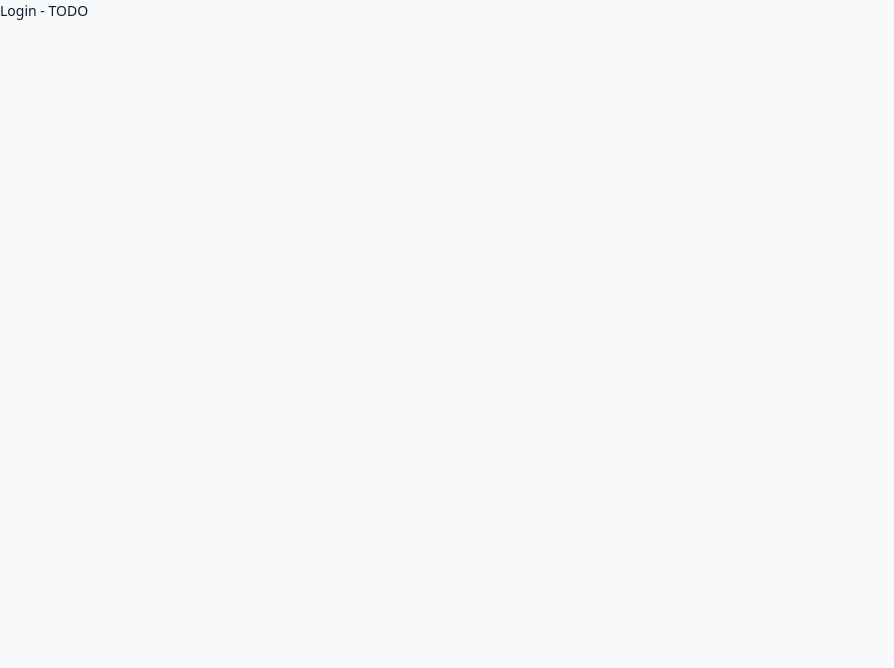
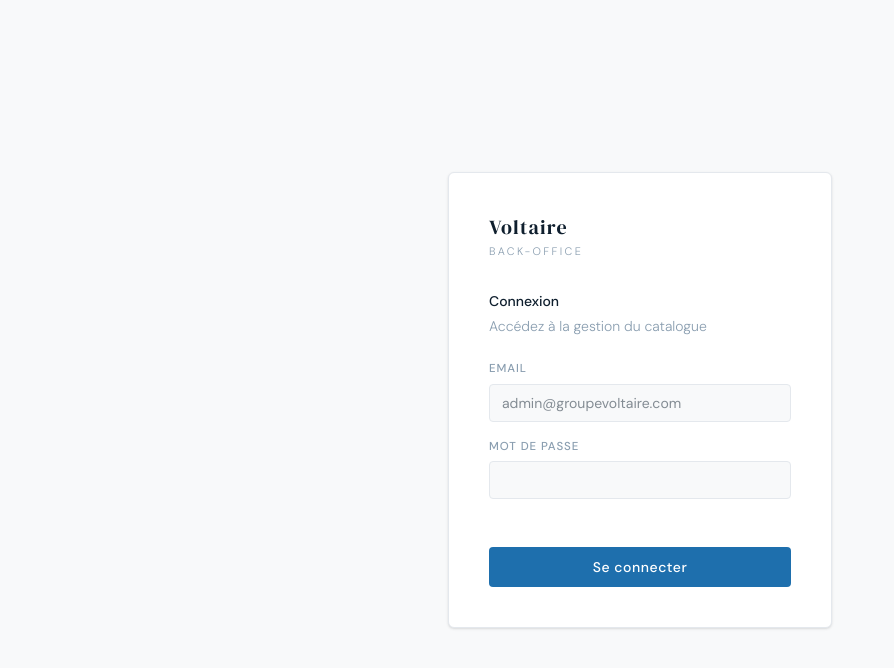
Before and after one commit to alexandre-roura/voltaire-catalog, a React (Vite) app in the folder frontend/: page /login in a window 1280 px wide. Shown: the top 668 px of the page, without its empty margins (0-894 px from the left). Built offline with nearby package versions, Linux system fonts and the light colour scheme; no server answers.

Commit message:
feat(frontend): add login page with Tailwind design system

```diff
--- a/frontend/index.html
+++ b/frontend/index.html
@@ -4,7 +4,10 @@
     <meta charset="UTF-8" />
     <link rel="icon" type="image/svg+xml" href="/favicon.svg" />
     <meta name="viewport" content="width=device-width, initial-scale=1.0" />
-    <title>frontend</title>
+    <title>Voltaire Catalog</title>
+    <link rel="preconnect" href="https://fonts.googleapis.com">
+    <link rel="preconnect" href="https://fonts.gstatic.com" crossorigin>
+    <link href="https://fonts.googleapis.com/css2?family=DM+Sans:wght@300;400;500&family=DM+Serif+Display&display=swap" rel="stylesheet">
   </head>
   <body>
     <div id="root"></div>
--- a/frontend/src/App.tsx
+++ b/frontend/src/App.tsx
@@ -1,8 +1,8 @@
 import { BrowserRouter, Route, Routes, Navigate } from 'react-router-dom'
 import { ProtectedRoute } from './router/ProtectedRoute'
+import { LoginPage } from './pages/LoginPage'
 
-// Pages — remplacées au fur et à mesure
-const LoginPage = () => <div>Login - TODO</div>
+// Pages — à venir
 const DashboardPage = () => <div>Dashboard - TODO</div>
 const ProductFormPage = () => <div>ProductFormPage - TODO</div>
 
--- a/frontend/src/index.css
+++ b/frontend/src/index.css
@@ -1,27 +1,28 @@
 @import "tailwindcss";
 
-*, *::before, *::after {
-  box-sizing: border-box;
-  margin: 0;
-  padding: 0;
+@theme {
+  --color-navy: #0f1f2e;
+  --color-navy-mid: #1a3045;
+  --color-navy-light: #2a4560;
+  --color-page: #f8f9fa;
+  --color-border: #e4e8ed;
+  --color-accent: #1e6fad;
+  --color-accent-hover: #165d94;
+  --color-accent-light: #e8f2fa;
+  --color-muted: #8a9eb0;
+  --color-mid: #4a6278;
+  --color-danger: #c0392b;
+  --color-danger-bg: #fdecea;
+  --color-danger-border: #f5c6c2;
 }
 
 :root {
   --navy: #0f1f2e;
-  --navy-mid: #1a3045;
-  --navy-light: #2a4560;
   --bg: #f8f9fa;
-  --white: #ffffff;
   --border: #e4e8ed;
   --accent: #1e6fad;
-  --accent-light: #e8f2fa;
   --text: #0f1f2e;
-  --text-mid: #4a6278;
   --text-muted: #8a9eb0;
-  --danger: #c0392b;
-  --danger-bg: #fdecea;
-  --success: #1e7e4a;
-  --success-bg: #e8f5ee;
 }
 
 body {
--- /dev/null
+++ b/frontend/src/pages/LoginPage.tsx
@@ -0,0 +1,94 @@
+import { useState } from 'react'
+import { useNavigate } from 'react-router-dom'
+import { api } from '../services/api'
+
+export function LoginPage() {
+  const [email, setEmail] = useState('')
+  const [password, setPassword] = useState('')
+  const [error, setError] = useState('')
+  const [loading, setLoading] = useState(false)
+  const navigate = useNavigate()
+
+  async function handleSubmit(e: React.FormEvent) {
+    e.preventDefault()
+    setError('')
+    setLoading(true)
+    try {
+      const { access_token } = await api.login(email, password)
+      localStorage.setItem('token', access_token)
+      navigate('/')
+    } catch (err: unknown) {
+      setError(err instanceof Error ? err.message : 'Erreur de connexion')
+    } finally {
+      setLoading(false)
+    }
+  }
+
+  return (
+    <div className="min-h-screen bg-page flex items-center justify-center">
+      <div className="bg-white border border-border rounded-md shadow-sm p-10 w-full max-w-sm">
+
+        {/* Logo */}
+        <div className="mb-8">
+          <div
+            className="text-navy text-xl tracking-[0.06em]"
+            style={{ fontFamily: "'DM Serif Display', serif" }}
+          >
+            Voltaire
+          </div>
+          <div className="text-[0.68rem] tracking-[0.22em] uppercase text-muted mt-0.5 font-light">
+            Back-office
+          </div>
+        </div>
+
+        <div className="mb-6">
+          <div className="text-navy font-medium mb-1">Connexion</div>
+          <div className="text-sm text-muted font-light">Accédez à la gestion du catalogue</div>
+        </div>
+
+        {error && (
+          <div className="bg-danger-bg border border-danger-border text-danger rounded px-3 py-2 mb-4 text-sm">
+            {error}
+          </div>
+        )}
+
+        <form onSubmit={handleSubmit} className="flex flex-col gap-4">
+          <div>
+            <label className="block text-[0.72rem] font-medium tracking-[0.08em] uppercase text-muted mb-1.5">
+              Email
+            </label>
+            <input
+              type="text"
+              required
+              value={email}
+              onChange={e => setEmail(e.target.value)}
+              placeholder="admin@groupevoltaire.com"
+              className="w-full border border-border rounded px-3 py-2 text-sm text-navy bg-page outline-none focus:border-accent"
+            />
+          </div>
+
+          <div>
+            <label className="block text-[0.72rem] font-medium tracking-[0.08em] uppercase text-muted mb-1.5">
+              Mot de passe
+            </label>
+            <input
+              type="password"
+              required
+              value={password}
+              onChange={e => setPassword(e.target.value)}
+              className="w-full border border-border rounded px-3 py-2 text-sm text-navy bg-page outline-none focus:border-accent"
+            />
+          </div>
+
+          <button
+            type="submit"
+            disabled={loading}
+            className="mt-8 bg-accent hover:bg-accent-hover disabled:bg-muted text-white rounded py-2.5 text-sm font-medium tracking-[0.04em] cursor-pointer disabled:cursor-not-allowed transition-colors"
+          >
+            {loading ? 'Connexion...' : 'Se connecter'}
+          </button>
+        </form>
+      </div>
+    </div>
+  )
+}
```
